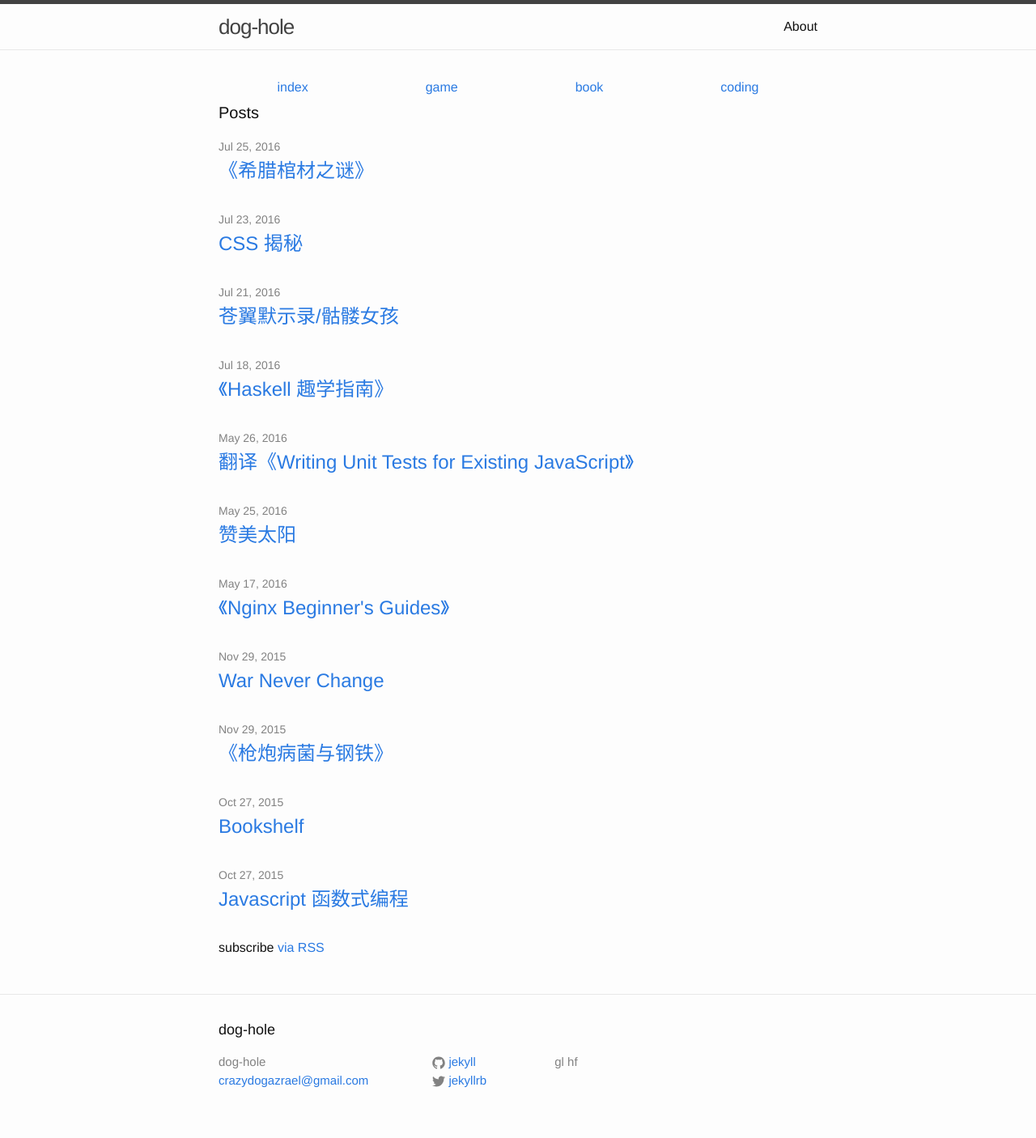
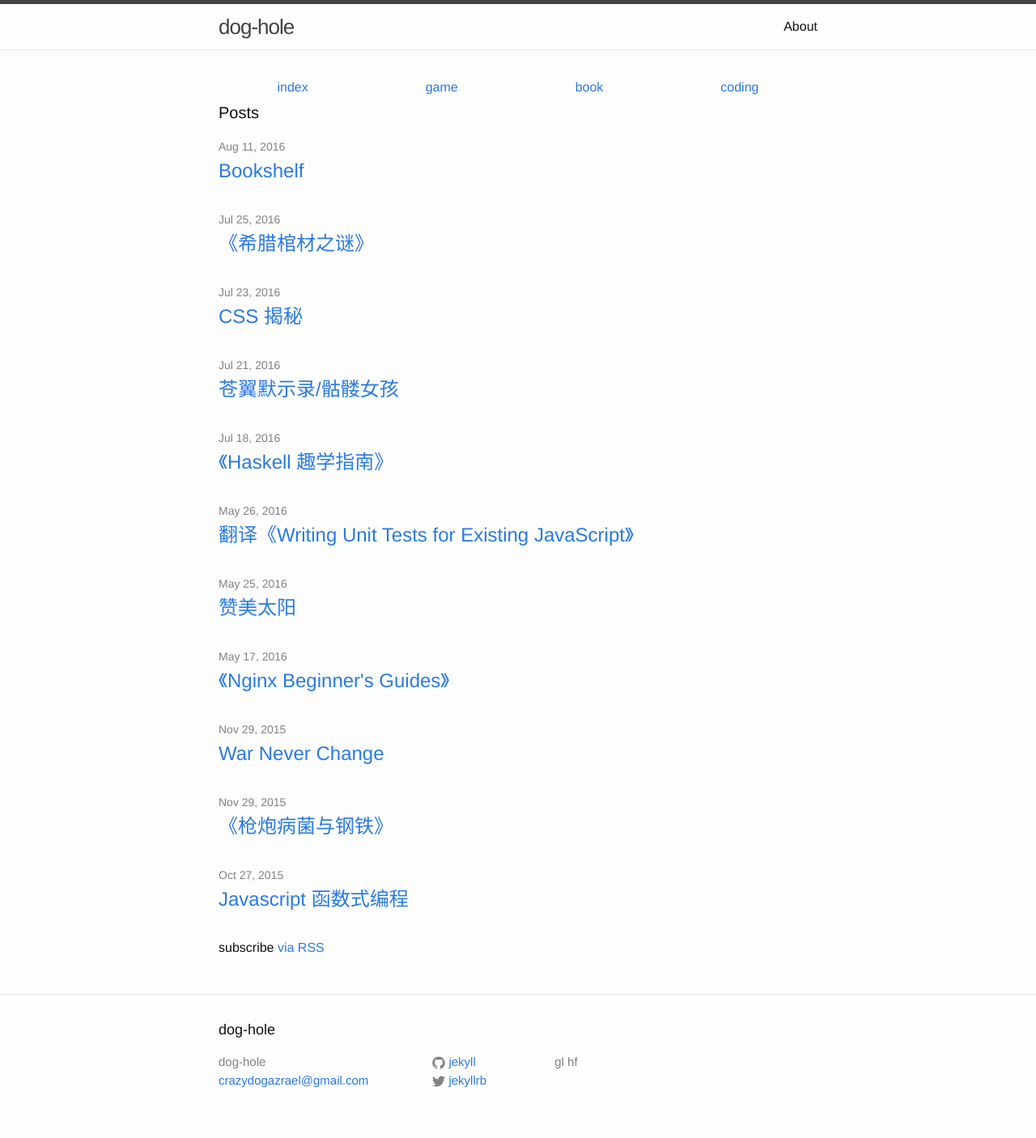
Before and after one commit to Crazydogs/Crazydogs.github.io, a Jekyll site: the page built from index.html, in a window 1280 px wide. Shown: the whole page at 81% size. Built offline with Jekyll 4.4.1, drawn with Linux system fonts in a browser that asks for light colours.

Commit message:
修改日期

```diff
--- a/_posts/2016-8-12-node-mysql-库-bookshelf.markdown
+++ b/_posts/2016-8-12-node-mysql-库-bookshelf.markdown
@@ -1,7 +1,7 @@
 ---
 layout: post
 title:  "Bookshelf"
-date:   2015-10-27 16:44:10
+date:   2016-8-11 16:44:10
 category: coding
 ---
 
```
